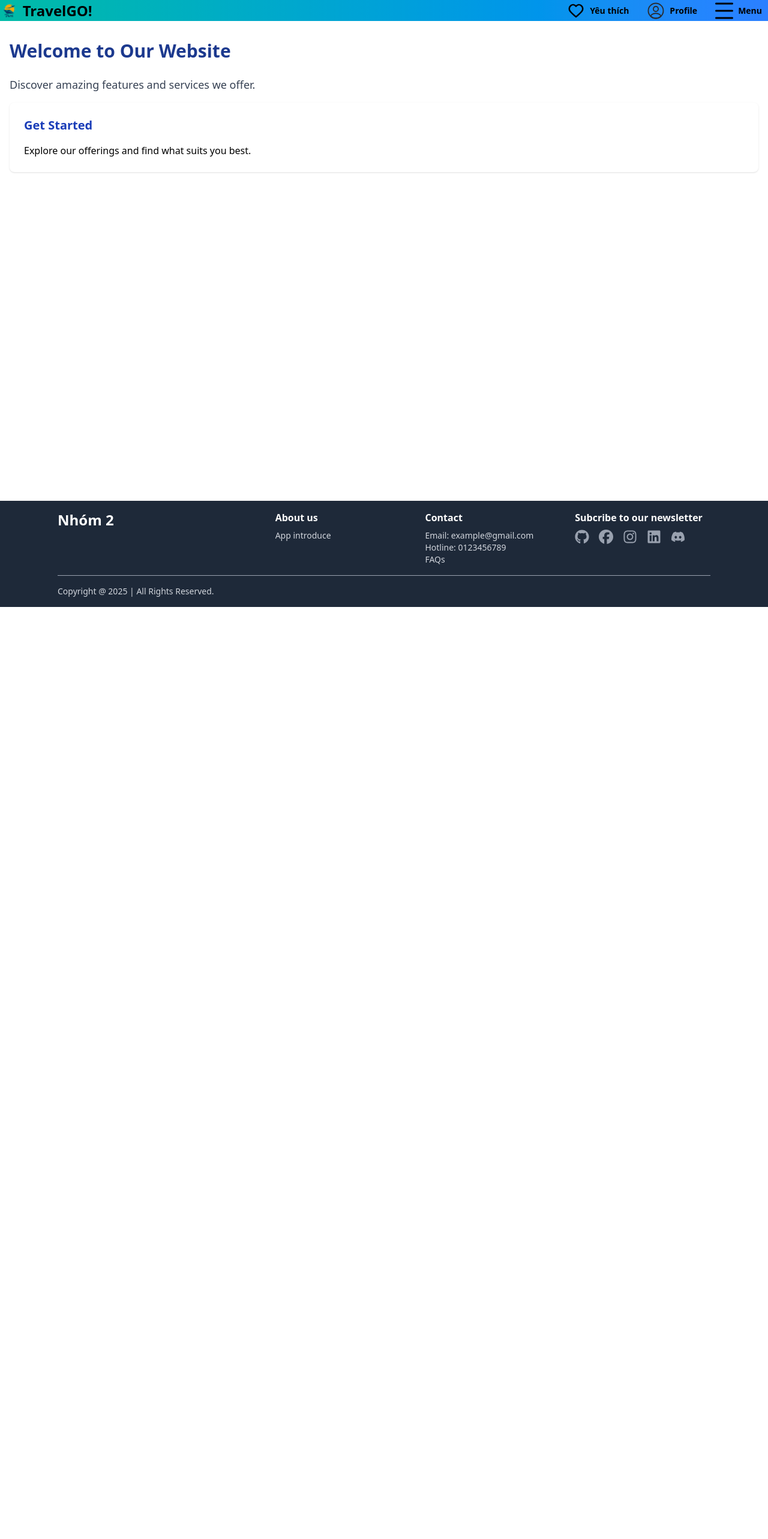
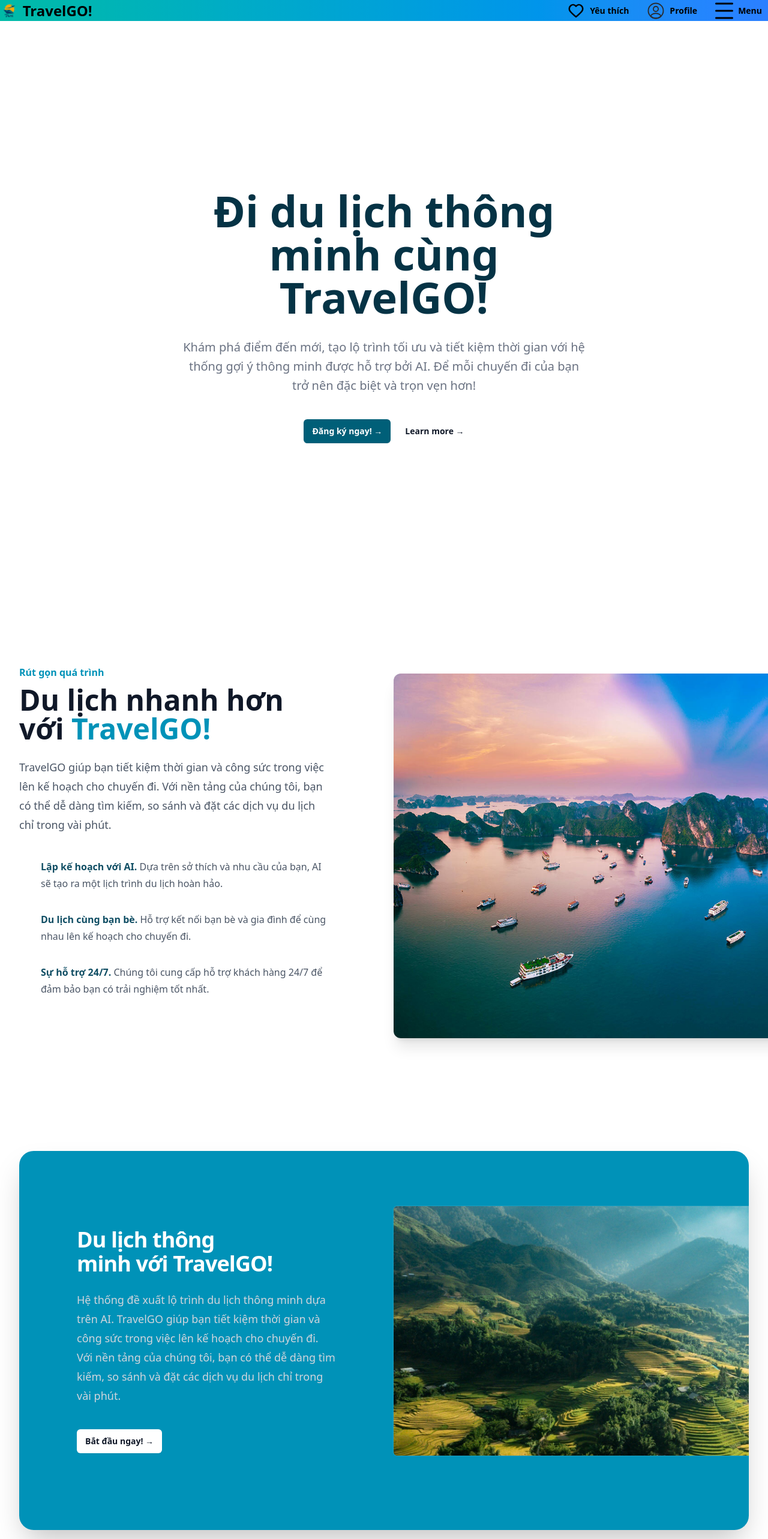
Before and after one commit to PhungVietBac/AITripSystem, a Next.js app in the folder ai_trip_system/: page /intro in a window 1280 px wide. Shown: the top 2566 px of the page at 60% size. Before the commit the page ends 1012 px from the top, so only its background shows below. Built offline with nearby package versions, Linux system fonts and the light colour scheme.

Commit message:
UPDATE new_intro(frontend)

```diff
--- a/ai_trip_system/package.json
+++ b/ai_trip_system/package.json
@@ -9,6 +9,8 @@
     "lint": "next lint"
   },
   "dependencies": {
+    "@headlessui/react": "^2.2.2",
+    "@heroicons/react": "^2.2.0",
     "@supabase/supabase-js": "^2.49.4",
     "framer-motion": "^12.6.3",
     "leaflet": "^1.9.4",
--- a/ai_trip_system/src/app/booking/HotelForm.tsx
+++ b/ai_trip_system/src/app/booking/HotelForm.tsx
@@ -144,7 +144,7 @@
 
   return (
     <div className="w-full px-4 py-8">
-      <h2 className="text-2xl font-semibold mb-6 text-center">Khách sạn gợi ý</h2>
+      <h2 className="text-2xl font-semibold mb-6 text-center">Các điểm du lịch gợi ý</h2>
 
       <div className="relative w-full overflow-hidden" ref={carouselRef}>
         <div
--- /dev/null
+++ b/ai_trip_system/src/app/intro/contents.tsx
@@ -0,0 +1,34 @@
+
+export default function Contents() {
+  return (
+    <div className="mx-auto max-w-full py-24 sm:px-6 sm:py-32 lg:px-8 bg-white flex items-center justify-center">
+      <div className="relative isolate overflow-hidden w-7xl bg-cyan-600 backdrop-blur-md px-6 pt-16 shadow-2xl sm:rounded-3xl sm:px-16 md:pt-24 lg:flex lg:gap-x-20 lg:px-24 lg:pt-0">
+        <div className="mx-auto max-w-md text-center lg:mx-0 lg:flex-auto lg:py-32 lg:text-left">
+          <h2 className="text-3xl font-semibold tracking-tight text-balance text-white sm:text-4xl">
+            Du lịch thông minh với TravelGO!
+          </h2>
+          <p className="mt-6 text-lg/8 text-pretty text-gray-300">
+            Hệ thống đề xuất lộ trình du lịch thông minh dựa trên AI. TravelGO giúp bạn tiết kiệm thời gian và công sức trong việc lên kế hoạch cho chuyến đi. Với nền tảng của chúng tôi, bạn có thể dễ dàng tìm kiếm, so sánh và đặt các dịch vụ du lịch chỉ trong vài phút.
+          </p>
+          <div className="mt-10 flex items-center justify-center gap-x-6 lg:justify-start">
+            <a
+              href="/login"
+              className="rounded-md bg-white px-3.5 py-2.5 text-sm font-semibold text-gray-900 shadow-xs hover:bg-gray-100 focus-visible:outline-2 focus-visible:outline-offset-2 focus-visible:outline-white"
+            >
+              Bắt đầu ngay! <span aria-hidden="true">→</span>
+            </a>
+          </div>
+        </div>
+        <div className="relative mt-16 h-80 lg:mt-8">
+          <img
+            alt="Sapa"
+            src="/destinations/sapa.jpg"
+            width={1824}
+            height={1080}
+            className="absolute top-15 left-0 w-[57rem] max-w-none rounded-md bg-white/5 ring-1 ring-white/10"
+          />
+        </div>
+      </div>
+    </div>
+  )
+}
--- /dev/null
+++ b/ai_trip_system/src/app/intro/features.tsx
@@ -0,0 +1,56 @@
+const features = [
+    {
+        name: 'Lập kế hoạch với AI.',
+        description:
+            'Dựa trên sở thích và nhu cầu của bạn, AI sẽ tạo ra một lịch trình du lịch hoàn hảo.',
+    },
+    {
+        name: 'Du lịch cùng bạn bè.',
+        description: 'Hỗ trợ kết nối bạn bè và gia đình để cùng nhau lên kế hoạch cho chuyến đi.',
+    },
+    {
+        name: 'Sự hỗ trợ 24/7.',
+        description: 'Chúng tôi cung cấp hỗ trợ khách hàng 24/7 để đảm bảo bạn có trải nghiệm tốt nhất.',
+    },
+]
+
+export default function Features() {
+    return (
+        <div className="overflow-hidden bg-white py-24 sm:py-32">
+            <div className="mx-auto max-w-7xl px-6 lg:px-8">
+                <div className="mx-auto grid max-w-2xl grid-cols-1 gap-x-8 gap-y-16 sm:gap-y-20 lg:mx-0 lg:max-w-none lg:grid-cols-2">
+                    <div className="lg:pt-4 lg:pr-8">
+                        <div className="lg:max-w-lg">
+                            <h2 className="text-base/7 font-semibold text-cyan-600">Rút gọn quá trình</h2>
+                            <p className="mt-2 text-4xl font-semibold text-gray-900 sm:text-5xl">
+                                Du lịch nhanh hơn với <span className="text-cyan-600">TravelGO!</span>
+                            </p>
+                            <p className="mt-6 text-lg/8 text-gray-600">
+                                TravelGO giúp bạn tiết kiệm thời gian và công sức trong việc lên kế hoạch cho chuyến đi. Với nền tảng của chúng tôi, bạn có thể dễ dàng tìm kiếm, so sánh và đặt các dịch vụ du lịch chỉ trong vài phút.
+                            </p>
+                            <dl className="mt-10 max-w-xl space-y-8 text-base/7 text-gray-600 lg:max-w-none">
+                                {features.map((feature) => (
+                                    <div key={feature.name} className="relative pl-9">
+                                        <dt className="inline font-semibold text-cyan-900">
+                                            {feature.name}
+                                        </dt>{' '}
+                                        <dd className="inline">{feature.description}</dd>
+                                    </div>
+                                ))}
+                            </dl>
+                        </div>
+                    </div>
+                    <div className="relative mt-16 h-80 lg:mt-8">
+                        <img
+                            alt="Halong Bay"
+                            src="/destinations/halong.jpg"
+                            width={1824}
+                            height={1080}
+                            className="w-[48rem] max-w-none rounded-xl shadow-xl sm:w-[57rem] md:-ml-4 lg:-ml-0"
+                        />
+                    </div>
+                </div>
+            </div>
+        </div>
+    )
+}
--- /dev/null
+++ b/ai_trip_system/src/app/intro/herosection.tsx
@@ -0,0 +1,30 @@
+export default function HeroSections() {
+
+  return (
+    <div className="bg-white">
+      <div className="relative isolate px-6 pt-14 lg:px-8">
+        <div className="mx-auto max-w-2xl py-32 sm:py-48 lg:py-56">
+          <div className="text-center">
+            <h1 className="text-5xl font-semibold text-cyan-950 sm:text-7xl">
+              Đi du lịch thông minh cùng TravelGO!
+            </h1>
+            <p className="mt-8 text-lg font-medium text-gray-500 sm:text-xl/8">
+              Khám phá điểm đến mới, tạo lộ trình tối ưu và tiết kiệm thời gian với hệ thống gợi ý thông minh được hỗ trợ bởi AI. Để mỗi chuyến đi của bạn trở nên đặc biệt và trọn vẹn hơn!
+            </p>
+            <div className="mt-10 flex items-center justify-center gap-x-6">
+              <a
+                href="/login"
+                className="rounded-md bg-cyan-800 px-3.5 py-2.5 text-sm font-semibold text-white shadow-xs hover:bg-cyan-700"
+              >
+                Đăng ký ngay! <span aria-hidden="true">→</span>
+              </a>
+              <a href="#" className="text-sm/6 font-semibold text-gray-900">
+                Learn more <span aria-hidden="true">→</span>
+              </a>
+            </div>
+          </div>
+        </div>
+      </div>
+    </div>
+  )
+}
--- /dev/null
+++ b/ai_trip_system/src/app/intro/members.tsx
@@ -0,0 +1,39 @@
+const members = [
+    { studentID: '22520089 ', name: 'Phùng Việt Bắc' },
+    { studentID: '22520067 ', name: 'Phạm Đức Anh' },
+    { studentID: '22521215 ', name: 'Nguyễn Văn Quốc' },
+    { studentID: '23520394 ', name: 'Trịnh Nhật Duy' },
+    { studentID: '23521729 ', name: 'Trần Anh Tuấn' },
+]
+
+export default function Members() {
+    return (
+        <div className="relative isolate overflow-hidden bg-gray-900 py-24 sm:py-32">
+            <img
+                alt=""
+                src="https://images.unsplash.com/photo-1521737604893-d14cc237f11d?ixlib=rb-4.0.3&ixid=MnwxMjA3fDB8MHxwaG90by1wYWdlfHx8fGVufDB8fHx8&auto=format&fit=crop&crop=focalpoint&fp-y=.8&w=2830&h=1500&q=80&blend=111827&sat=-100&exp=15&blend-mode=multiply"
+                className="absolute inset-0 -z-10 size-full object-cover object-right md:object-center"
+            />
+            <div className="mx-auto max-w-7xl px-6 lg:px-8">
+                <div className="mx-auto max-w-2xl lg:mx-0">
+                    <h2 className="text-5xl font-semibold tracking-tight text-white sm:text-7xl">
+                        Nhóm phát triển
+                    </h2>
+                    <p className="mt-8 text-lg font-medium text-gray-300 sm:text-xl/8">
+                        Hệ thống đề xuất lộ trình du lịch thông minh dựa trên AI. TravelGO giúp bạn tiết kiệm thời gian và công sức trong việc lên kế hoạch cho chuyến đi.
+                    </p>
+                </div>
+                <div className="mx-auto mt-10 max-w-2xl lg:mx-0 lg:max-w-none">
+                    <dl className="mt-16 grid grid-cols-1 gap-8 sm:mt-20 sm:grid-cols-2 lg:grid-cols-5">
+                        {members.map((member) => (
+                            <div key={member.studentID} className="flex flex-col-reverse gap-1">
+                                <dt className="text-base/7 text-gray-300">{member.name}</dt>
+                                <dd className="text-4xl font-semibold text-white">{member.studentID}</dd>
+                            </div>
+                        ))}
+                    </dl>
+                </div>
+            </div>
+        </div>
+    )
+}
--- a/ai_trip_system/src/app/intro/page.tsx
+++ b/ai_trip_system/src/app/intro/page.tsx
@@ -1,16 +1,15 @@
+import Contents from "./contents";
+import HeroSections from "./herosection";
+import Features from "./features";
+import Members from "./members";
+
 export default function IntroPage() {
   return (
-    <div className="min-h-screen flex flex-col">
-      <main className="flex-grow container mx-auto px-4 py-8">
-        <h1 className="text-3xl font-bold text-blue-900 mb-6">Welcome to Our Website</h1>
-        <p className="text-lg text-gray-700 mb-4">
-          Discover amazing features and services we offer.
-        </p>
-        <div className="bg-white rounded-lg p-6 shadow-sm">
-          <h2 className="text-xl font-semibold text-blue-800 mb-4">Get Started</h2>
-          <p>Explore our offerings and find what suits you best.</p>
-        </div>
-      </main>
-    </div>
+    <>
+      <HeroSections />
+      <Features />
+      <Contents />
+      <Members />
+    </>
   );
 }
```
Also changed, not shown: 1 other file (tests, documents, lock files or other folders).
